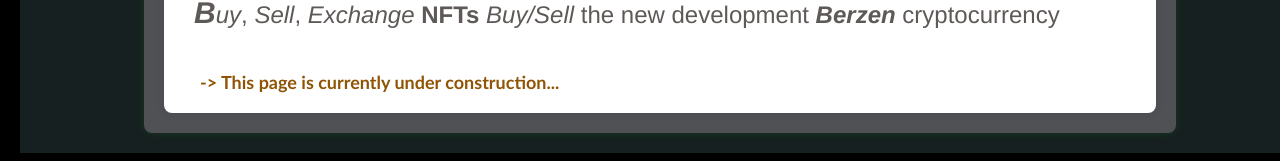
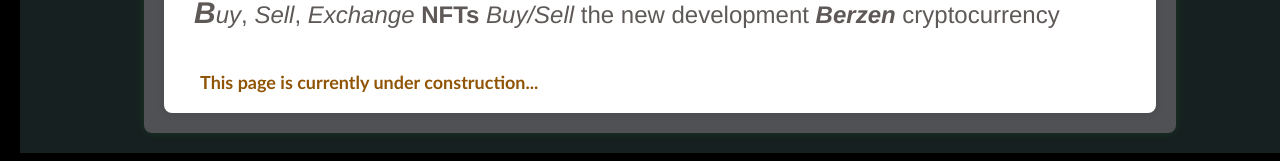
Before and after one commit to bryceberwald/Berz, a React (Create React App) app in the folder client/: page /marketplace in a window 1280 px wide. Shown: the part 599-760 px from the top of the page. Built offline with nearby package versions, Linux system fonts and the light colour scheme; a web font is replaced by a local one.

Commit message:
minor syntax error ficxed.

```diff
--- a/client/src/pages/NFTsMarketplacePage/NFTsMarketplacePage.js
+++ b/client/src/pages/NFTsMarketplacePage/NFTsMarketplacePage.js
@@ -20,7 +20,7 @@ const MarketplacePage = () => {
 
             <p className='page-detail-paragraph'><i>Buy</i>, <i>Sell</i>, <i>Exchange</i><b> NFTs</b> <i> Buy/Sell</i> the new development <b><i>Berzen</i></b> cryptocurrency</p>
             <br />
-            <span><b> -> This page is currently under construction...</b></span>
+            <span><b>This page is currently under construction...</b></span>
 
             {/* Add your ads form or details here */}
           </section>
```
